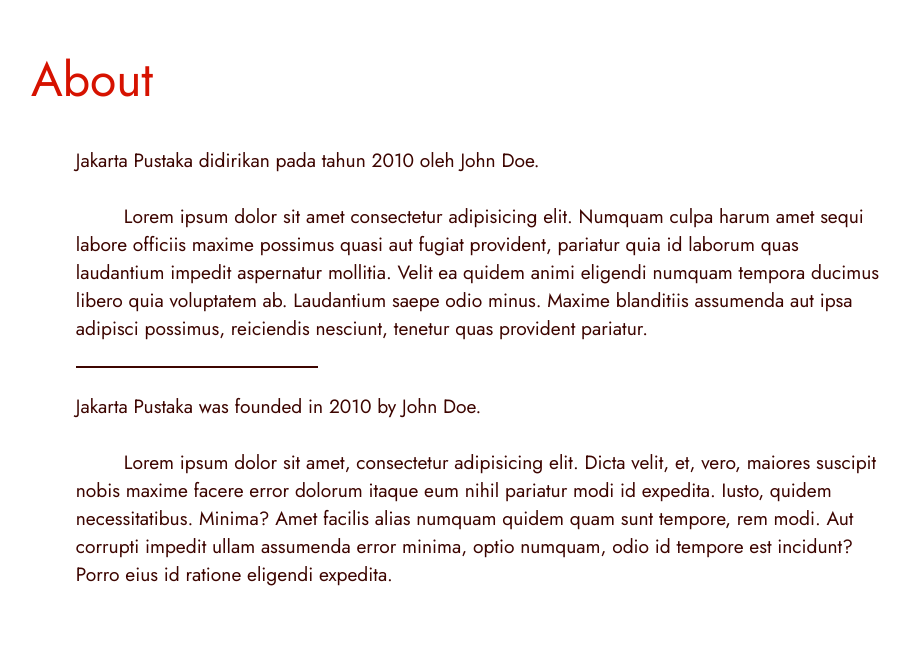
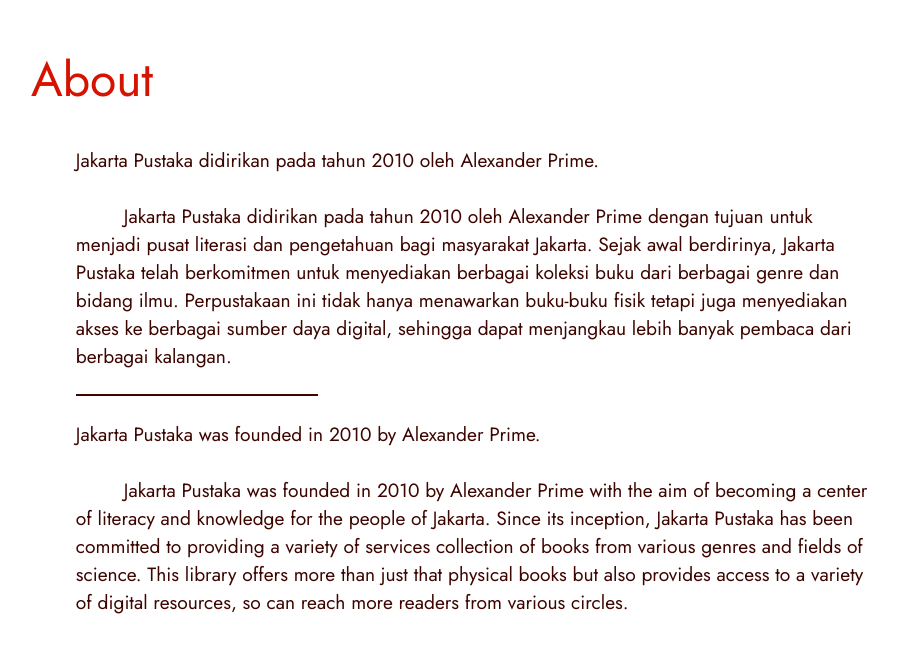
Before and after one commit to tianatanael/UAS_PBO_AplikasiPerpustakaan, a Flask app: page /about/ in a window 1280 px wide. Shown: the part 103-756 px from the top of the page, without its empty margins (161-1071 px from the left). Run offline with Flask 3, Linux system fonts and the light colour scheme; some libraries are stand-ins or nearby versions.

Commit message:
Fix tambah buku dan edit buku, format tanggal untuk print, home, collection

```diff
--- a/App_Perpus/app.py
+++ b/App_Perpus/app.py
@@ -6,6 +6,8 @@
 from datetime import datetime
 
 import pymysql.cursors, os, datetime, random, string
+import locale
+from datetime import datetime
 
 application = Flask(__name__)
 conn = cursor = None
@@ -75,8 +77,10 @@
     sql = f"SELECT * FROM buku WHERE id_buku='{id_buku}';"
     cursor.execute(sql)
     data = cursor.fetchone()
+    locale.setlocale(locale.LC_TIME, 'id_ID')# Set the locale to Indonesian
+    date_string = data[8].strftime('%A, %d-%m-%Y')# Assume data[8] is a datetime object
     closeDb()
-    return render_template('book.html', data=data, id=id)
+    return render_template('book.html', data=data, id=id, date_string=date_string)
 
 # Halaman about
 @application.route("/about/")
@@ -147,13 +151,13 @@
         confirm_pwd = request.form['confirm_password']
 
         if password != confirm_pwd:
-            return render_template('staff_register.html', nia=generated_id, error='Passwords do not match!')
+            return render_template('staff_register.html', id=generated_id, error='Passwords do not match!')
 
         hashed_password = generate_password_hash(password) #Hash the password
 
         code = request.form["code"]
         if code != SECRET_CODE:
-            return render_template('staff_register.html', nia=generated_id, error="Wrong Code.")
+            return render_template('staff_register.html', id=generated_id, error="Wrong Code.")
 
         openDb()
         # SQL SYNTAX untuk memasukan username dan password di tabel karyawan
@@ -245,12 +249,11 @@
         tglterbit = request.form['tglterbit']
         lokasi = request.form['lokasi']
         jumlah = request.form['jumlah']
-        tersedia = request.form['tersedia']
         tglmasuk = request.form['tglmasuk']
 
         openDb()
         sql = "INSERT INTO buku (id_buku,judul,penulis,penerbit,tglterbit,lokasi,jumlah, tersedia,tglmasuk) VALUES (%s, %s, %s, %s, %s, %s, %s, %s, %s)"
-        val = (id_buku,judul,penulis,penerbit,tglterbit,lokasi,jumlah, tersedia, tglmasuk)
+        val = (id_buku,judul,penulis,penerbit,tglterbit,lokasi,jumlah, jumlah, tglmasuk)
         cursor.execute(sql, val)
         conn.commit()
         closeDb()
--- a/App_Perpus/static/bootstrap/css2/staff_edit_buku.css
+++ b/App_Perpus/static/bootstrap/css2/staff_edit_buku.css
@@ -10,7 +10,7 @@
 .card {
     width: 100%;
     max-width: 700px;
-    height: 533px;
+    height: 570px;
     margin: 0;
     padding: 0;
 }
--- a/App_Perpus/static/bootstrap/css2/staff_tambah_buku.css
+++ b/App_Perpus/static/bootstrap/css2/staff_tambah_buku.css
@@ -10,7 +10,7 @@
 .card {
     width: 100%;
     max-width: 700px;
-    height: 533px;
+    height: 500px;
     margin: 0;
     padding: 0;
 }
--- /dev/null
+++ b/App_Perpus/tempCodeRunnerFile.py
@@ -0,0 +1 @@
+date_string
--- a/App_Perpus/templates/about.html
+++ b/App_Perpus/templates/about.html
@@ -40,22 +40,24 @@
     <main>
         <h1>About</h1>
         <div class="main">
-            <p>Jakarta Pustaka didirikan pada tahun 2010 oleh John Doe. <br><br>
+            <p>Jakarta Pustaka didirikan pada tahun 2010 oleh Alexander Prime. <br><br>
 
-                <span class="tab"></span>Lorem ipsum dolor sit amet consectetur adipisicing elit.
-                Numquam culpa harum amet sequi labore officiis maxime possimus quasi aut fugiat provident, pariatur quia id laborum quas laudantium impedit aspernatur mollitia.
-                Velit ea quidem animi eligendi numquam tempora ducimus libero quia voluptatem ab.
-                Laudantium saepe odio minus. Maxime blanditiis assumenda aut ipsa adipisci possimus, reiciendis nesciunt, tenetur quas provident pariatur.</p>
+                <span class="tab"></span>Jakarta Pustaka didirikan pada tahun 2010 oleh Alexander Prime
+                dengan tujuan untuk menjadi pusat literasi dan pengetahuan bagi masyarakat Jakarta.
+                Sejak awal berdirinya, Jakarta Pustaka telah berkomitmen untuk menyediakan berbagai
+                koleksi buku dari berbagai genre dan bidang ilmu. Perpustakaan ini tidak hanya menawarkan
+                buku-buku fisik tetapi juga menyediakan akses ke berbagai sumber daya digital, sehingga
+                dapat menjangkau lebih banyak pembaca dari berbagai kalangan.</p>
             <div class="divider">
             </div>
-            <p>Jakarta Pustaka was founded in 2010 by John Doe. <br><br>
+            <p>Jakarta Pustaka was founded in 2010 by Alexander Prime. <br><br>
 
-                <span class="tab"></span>Lorem ipsum dolor sit amet, consectetur adipisicing elit.
-                Dicta velit, et, vero, maiores suscipit nobis maxime facere error dolorum itaque eum nihil pariatur modi id expedita.
-                Iusto, quidem necessitatibus. Minima?
-                Amet facilis alias numquam quidem quam sunt tempore, rem modi.
-                Aut corrupti impedit ullam assumenda error minima, optio numquam, odio id tempore est incidunt?
-                Porro eius id ratione eligendi expedita.</p>
+                <span class="tab"></span>Jakarta Pustaka was founded in 2010 by Alexander Prime
+                with the aim of becoming a center of literacy and knowledge for the people of Jakarta.
+                Since its inception, Jakarta Pustaka has been committed to providing a variety of services
+                collection of books from various genres and fields of science. This library offers more than just that
+                physical books but also provides access to a variety of digital resources, so
+                can reach more readers from various circles.</p>
         </div>
     </main>
 </body>
--- a/App_Perpus/templates/home.html
+++ b/App_Perpus/templates/home.html
@@ -73,7 +73,7 @@
                         <tr>
                             <td class="label">Tgl. Terbit</td>
                             <td>:</td>
-                            <td class="">{{row[4]}}</td>
+                            <td class="">{{row[4].strftime('%d-%m-%Y')}}</td>
                         </tr>
                         <tr>
                             <td class="label">Lokasi</td>
--- a/App_Perpus/templates/staff_tambah_buku.html
+++ b/App_Perpus/templates/staff_tambah_buku.html
@@ -86,12 +86,6 @@
 
                 <div class="col-sm-6">
                     <div class="form-group">
-                        <label for="TERSEDIA">Jumlah Tersedia:</label>
-                        <input type="int" name="tersedia" class="form-control" value="{{ form_data.tersedia if form_data else '' }}" size="20" maxlength="3" placeholder="Jumlah buku yang tersedia" required>
-                    </div>
-                </div>
-                <div class="col-sm-6">
-                    <div class="form-group">
                         <label for="TANGGAL_MASUK">Tanggal masuk:</label>
                         <input type="date" name="tglmasuk" class="form-control" value="{{ form_data.tglmasuk if form_data else '' }}" required>
                     </div>
```
Also changed, not shown: App_Perpus/templates/book.html (+7 -6 lines).
